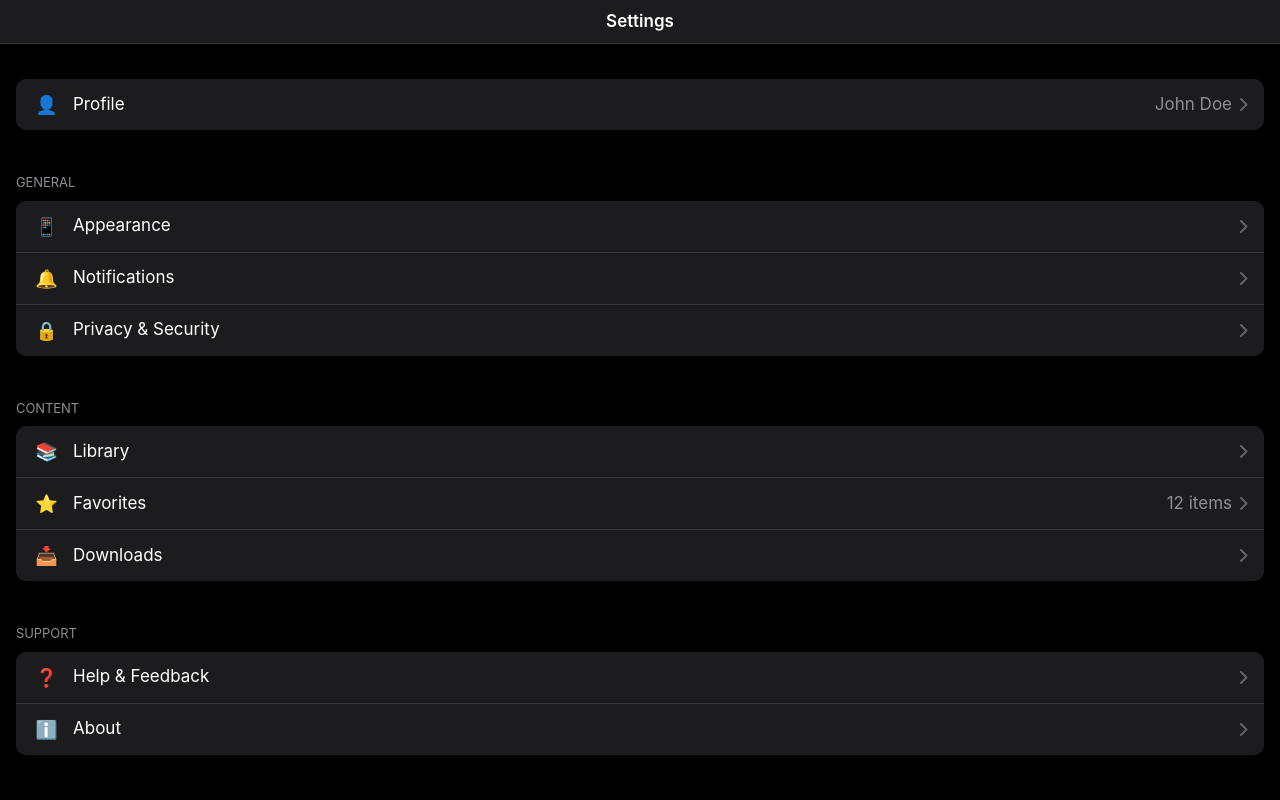
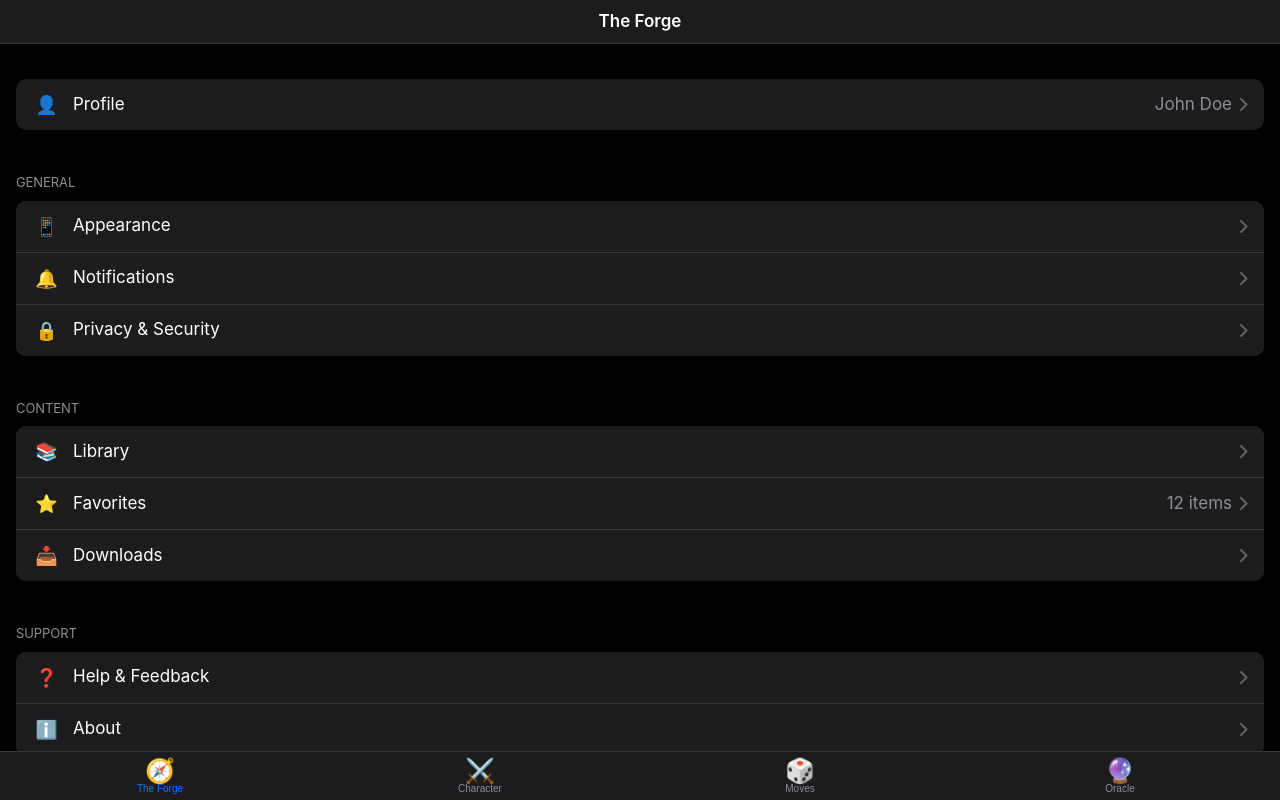
Before and after one commit to themarkappleby/artemis, a React (Vite) app: page / in a window 1280 px wide. Built offline with nearby package versions, Linux system fonts and the light colour scheme.

Commit message:
Add tabs

```diff
--- a/src/App.css
+++ b/src/App.css
@@ -7,7 +7,14 @@
   font-family: -apple-system, BlinkMacSystemFont, 'Segoe UI', 'Roboto', 'Helvetica Neue', Arial, sans-serif;
   -webkit-font-smoothing: antialiased;
   -moz-osx-font-smoothing: grayscale;
+  display: flex;
+  flex-direction: column;
+}
+
+.app-content {
+  flex: 1;
   position: relative;
+  overflow: hidden;
 }
 
 * {
--- a/src/App.jsx
+++ b/src/App.jsx
@@ -2,10 +2,17 @@ import { useState, useEffect } from 'react';
 import { NavigationView } from './components/NavigationView';
 import { MenuGroup } from './components/MenuGroup';
 import { MenuItem } from './components/MenuItem';
+import { TabBar } from './components/TabBar';
 import './App.css';
 
 function App() {
-  const [navigationStack, setNavigationStack] = useState(['home']);
+  const [activeTab, setActiveTab] = useState('explore');
+  const [navigationStacks, setNavigationStacks] = useState({
+    explore: ['home'],
+    character: ['character-home'],
+    moves: ['moves-home'],
+    oracle: ['oracle-home']
+  });
   const [direction, setDirection] = useState(null);
   const [previousView, setPreviousView] = useState(null);
   const [isTransitioning, setIsTransitioning] = useState(false);
@@ -14,9 +21,13 @@ function App() {
     if (isTransitioning) return;
 
     setDirection('forward');
-    setPreviousView(navigationStack[navigationStack.length - 1]);
+    setPreviousView(navigationStacks[activeTab][navigationStacks[activeTab].length - 1]);
     setIsTransitioning(true);
-    setNavigationStack([...navigationStack, view]);
+
+    setNavigationStacks({
+      ...navigationStacks,
+      [activeTab]: [...navigationStacks[activeTab], view]
+    });
 
     setTimeout(() => {
       setIsTransitioning(false);
@@ -26,11 +37,16 @@ function App() {
   };
 
   const goBack = () => {
-    if (navigationStack.length > 1 && !isTransitioning) {
+    const currentStack = navigationStacks[activeTab];
+    if (currentStack.length > 1 && !isTransitioning) {
       setDirection('back');
-      setPreviousView(navigationStack[navigationStack.length - 1]);
+      setPreviousView(currentStack[currentStack.length - 1]);
       setIsTransitioning(true);
-      setNavigationStack(navigationStack.slice(0, -1));
+
+      setNavigationStacks({
+        ...navigationStacks,
+        [activeTab]: currentStack.slice(0, -1)
+      });
 
       setTimeout(() => {
         setIsTransitioning(false);
@@ -40,7 +56,17 @@ function App() {
     }
   };
 
-  const currentView = navigationStack[navigationStack.length - 1];
+  const handleTabChange = (tabId) => {
+    if (tabId !== activeTab) {
+      setActiveTab(tabId);
+      // Reset transition state when switching tabs
+      setIsTransitioning(false);
+      setPreviousView(null);
+      setDirection(null);
+    }
+  };
+
+  const currentView = navigationStacks[activeTab][navigationStacks[activeTab].length - 1];
 
   // Register service worker
   useEffect(() => {
@@ -52,10 +78,10 @@ function App() {
   }, []);
 
   const renderViewContent = (viewName) => {
-    switch (viewName) {
-      case 'home':
+    // Tab-specific home views
+    if (viewName === 'home') {
       return (
-          <NavigationView title="Settings">
+        <NavigationView title="The Forge">
           <MenuGroup>
             <MenuItem
               icon="👤"
@@ -116,7 +142,119 @@ function App() {
           </MenuGroup>
         </NavigationView>
       );
+    }
 
+    if (viewName === 'character-home') {
+      return (
+        <NavigationView title="Character">
+          <MenuGroup>
+            <MenuItem
+              icon="⚔️"
+              label="Character Stats"
+              onClick={() => navigate('stats')}
+            />
+            <MenuItem
+              icon="🎒"
+              label="Inventory"
+              onClick={() => navigate('inventory')}
+            />
+            <MenuItem
+              icon="📜"
+              label="Background"
+              onClick={() => navigate('background')}
+            />
+          </MenuGroup>
+          <MenuGroup title="Progress">
+            <MenuItem
+              icon="📈"
+              label="Experience"
+              value="Level 5"
+              showChevron={false}
+            />
+            <MenuItem
+              icon="🏆"
+              label="Achievements"
+              onClick={() => navigate('achievements')}
+            />
+          </MenuGroup>
+        </NavigationView>
+      );
+    }
+
+    if (viewName === 'moves-home') {
+      return (
+        <NavigationView title="Moves">
+          <MenuGroup title="Combat">
+            <MenuItem
+              icon="⚔️"
+              label="Strike"
+              onClick={() => navigate('strike')}
+            />
+            <MenuItem
+              icon="🛡️"
+              label="Defend"
+              onClick={() => navigate('defend')}
+            />
+            <MenuItem
+              icon="🏹"
+              label="Ranged Attack"
+              onClick={() => navigate('ranged')}
+            />
+          </MenuGroup>
+          <MenuGroup title="Skills">
+            <MenuItem
+              icon="🔍"
+              label="Investigate"
+              onClick={() => navigate('investigate')}
+            />
+            <MenuItem
+              icon="💬"
+              label="Persuade"
+              onClick={() => navigate('persuade')}
+            />
+            <MenuItem
+              icon="🏃"
+              label="Evade"
+              onClick={() => navigate('evade')}
+            />
+          </MenuGroup>
+        </NavigationView>
+      );
+    }
+
+    if (viewName === 'oracle-home') {
+      return (
+        <NavigationView title="Oracle">
+          <MenuGroup>
+            <MenuItem
+              icon="🎲"
+              label="Ask the Oracle"
+              onClick={() => navigate('ask-oracle')}
+            />
+            <MenuItem
+              icon="📖"
+              label="Oracle Tables"
+              onClick={() => navigate('oracle-tables')}
+            />
+          </MenuGroup>
+          <MenuGroup title="History">
+            <MenuItem
+              icon="📜"
+              label="Recent Rolls"
+              onClick={() => navigate('recent-rolls')}
+            />
+            <MenuItem
+              icon="💾"
+              label="Saved Results"
+              onClick={() => navigate('saved-results')}
+            />
+          </MenuGroup>
+        </NavigationView>
+      );
+    }
+
+    // Shared sub-views
+    switch (viewName) {
       case 'profile':
         return (
           <NavigationView title="Profile" onBack={goBack}>
@@ -277,6 +415,7 @@ function App() {
 
   return (
     <div className="app">
+      <div className="app-content">
         {/* Previous view - slides out */}
         {isTransitioning && previousView && (
           <div
@@ -295,6 +434,9 @@ function App() {
           {renderViewContent(currentView)}
         </div>
       </div>
+
+      <TabBar activeTab={activeTab} onTabChange={handleTabChange} />
+    </div>
   );
 }
 
--- /dev/null
+++ b/src/components/TabBar.css
@@ -0,0 +1,43 @@
+.tab-bar {
+  display: flex;
+  background-color: #1c1c1e;
+  border-top: 0.5px solid #38383a;
+  height: 49px;
+  padding-bottom: env(safe-area-inset-bottom);
+  flex-shrink: 0;
+}
+
+.tab-item {
+  flex: 1;
+  display: flex;
+  flex-direction: column;
+  align-items: center;
+  justify-content: center;
+  background: none;
+  border: none;
+  color: #8e8e93;
+  cursor: pointer;
+  padding: 4px 0;
+  gap: 1px;
+  transition: color 0.2s;
+  -webkit-tap-highlight-color: transparent;
+}
+
+.tab-item.active {
+  color: #007AFF;
+}
+
+.tab-item:active {
+  opacity: 0.6;
+}
+
+.tab-icon {
+  font-size: 24px;
+  line-height: 1;
+}
+
+.tab-label {
+  font-size: 10px;
+  font-weight: 400;
+  line-height: 1;
+}
--- /dev/null
+++ b/src/components/TabBar.jsx
@@ -0,0 +1,26 @@
+import React from 'react';
+import './TabBar.css';
+
+export const TabBar = ({ activeTab, onTabChange }) => {
+  const tabs = [
+    { id: 'explore', label: 'The Forge', icon: '🧭' },
+    { id: 'character', label: 'Character', icon: '⚔️' },
+    { id: 'moves', label: 'Moves', icon: '🎲' },
+    { id: 'oracle', label: 'Oracle', icon: '🔮' }
+  ];
+
+  return (
+    <div className="tab-bar">
+      {tabs.map((tab) => (
+        <button
+          key={tab.id}
+          className={`tab-item ${activeTab === tab.id ? 'active' : ''}`}
+          onClick={() => onTabChange(tab.id)}
+        >
+          <span className="tab-icon">{tab.icon}</span>
+          <span className="tab-label">{tab.label}</span>
+        </button>
+      ))}
+    </div>
+  );
+};
```
Lines whose indentation alone changed are shown as unchanged.
